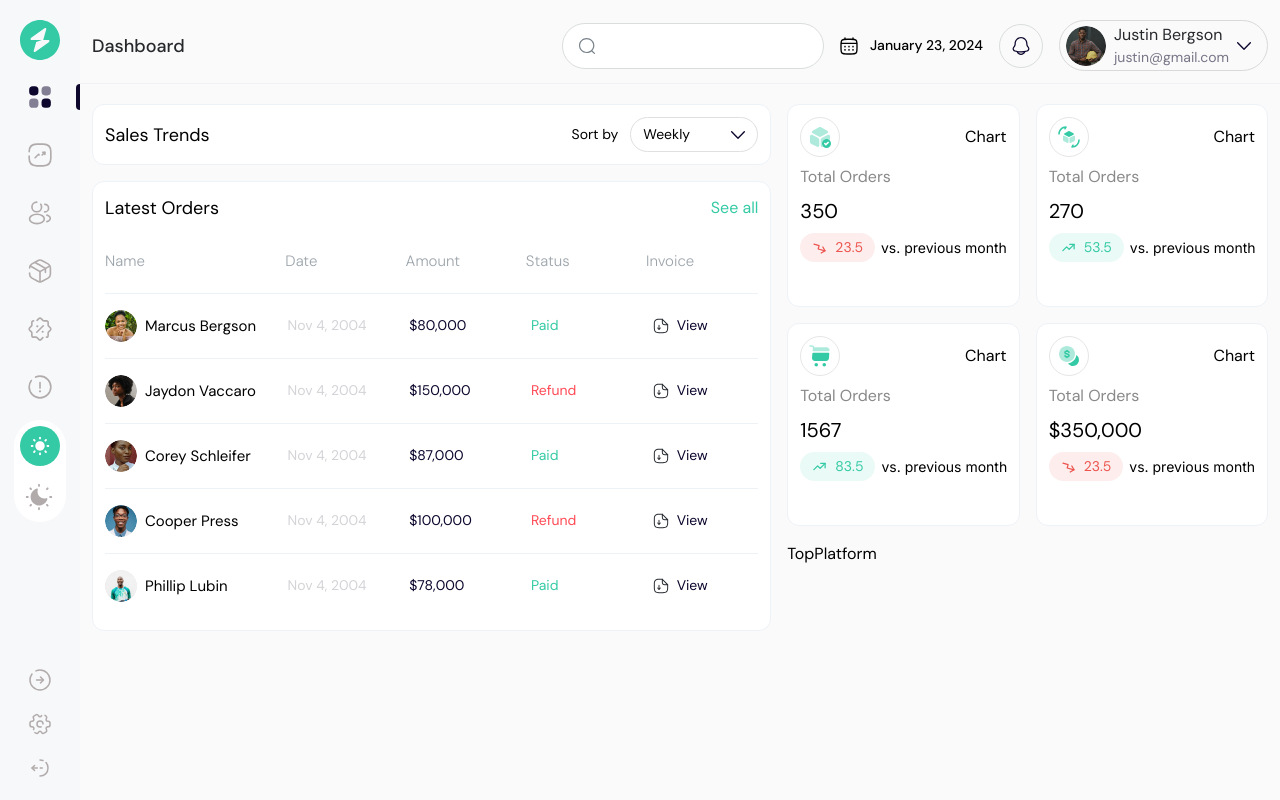
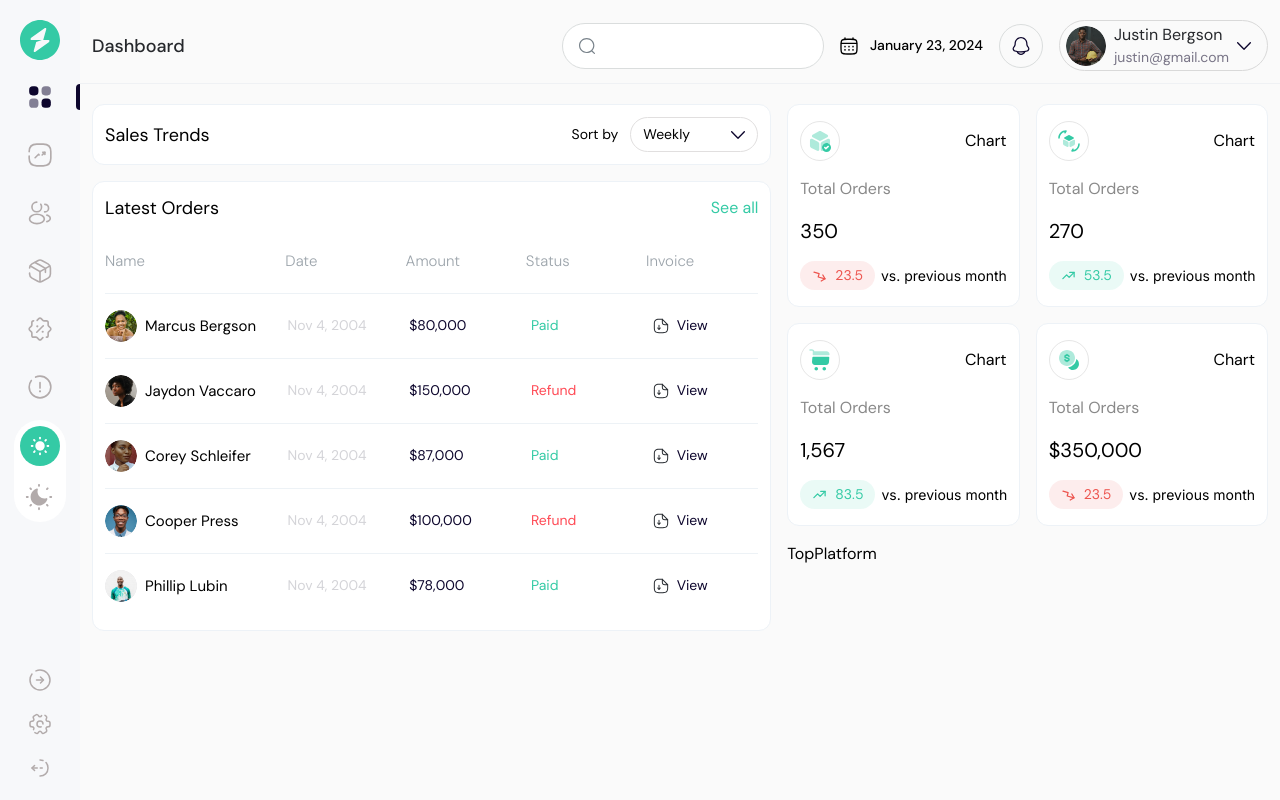
Before and after one commit to Josh-Savvy/geegpay, a Next.js app: page / in a window 1280 px wide. Built offline with nearby package versions, Linux system fonts and the light colour scheme.

Commit message:
chore: updated README

```diff
--- a/app/layout.tsx
+++ b/app/layout.tsx
@@ -11,7 +11,7 @@ export const metadata: Metadata = {
 export default function RootLayout({ children }: { children: React.ReactNode }) {
 	return (
 		<html lang="en">
-			<body className="dark:bg-gray-900 duration-300">
+			<body className="dark:bg-gray-800 duration-300">
 				<LayoutContainer>{children}</LayoutContainer>
 			</body>
 		</html>
--- a/components/ui/atoms/cards/AnalyticsCard.tsx
+++ b/components/ui/atoms/cards/AnalyticsCard.tsx
@@ -15,7 +15,7 @@ const AnalyticsCards = ({ icon, name, percentage, value, is_money }: AnalyticsCa
 	const IconComp = icon && AnalyticsIcons[icon];
 	const percentageThreshold = percentage > 40;
 	return (
-		<div className="flex flex-col gap-2 w-full rounded-xl bg-white dark:bg-gray-600 dark:border-[#B2ABAB] dark:border-opacity-50 border border-[#EDF2F7] p-5 xl:p-3 duration-300">
+		<div className="flex flex-col justify-around gap-2 w-full rounded-xl bg-white dark:bg-gray-600 dark:border-[#B2ABAB] dark:border-opacity-50 border border-[#EDF2F7] md:p-3 p-5 lg:p-5 xl:p-3 duration-300">
 			<div className="flex justify-between items-center">
 				<div className="rounded-full border border-[#E6E6E6] dark:border-[#B2ABAB] dark:border-opacity-50 w-10 h-10 flex justify-center items-center">
 					<IconComp />
@@ -23,7 +23,9 @@ const AnalyticsCards = ({ icon, name, percentage, value, is_money }: AnalyticsCa
 				<div className="">Chart</div>
 			</div>
 			<h1 className="text-[#898989] capitalize dark:text-white duration-300">{name}</h1>
-			<p className="sm:text-xl text-lg dark:text-white">{is_money ? "$" + value.toLocaleString() : value}</p>
+			<p className="sm:text-xl text-lg dark:text-white">
+				{is_money ? "$" + value.toLocaleString() : value.toLocaleString()}
+			</p>
 			{/* Todo: implemented dynamic percentage system */}
 			<span className="flex items-center text-sm gap-1.5 w-full">
 				<span
--- a/components/ui/layout/navbar/index.tsx
+++ b/components/ui/layout/navbar/index.tsx
@@ -7,7 +7,7 @@ import Hamburger from "./Hamburger";
 
 const Navbar = () => {
 	return (
-		<nav className="duration-300 flex justify-between items-center p-3 pt-5 border-b border-opacity-50 border-[#E5EAEF] dark:border-[#555] sticky top-0 dark:bg-gray-900 bg-[#fafafa] z-40">
+		<nav className="duration-300 flex justify-between items-center p-3 pt-5 border-b border-opacity-50 border-[#E5EAEF] dark:border-[#555] sticky top-0 dark:bg-gray-800 bg-[#fafafa] z-40">
 			<div className="text-[#26282C] text-lg font-medium dark:text-white flex items-center gap-3">
 				<Hamburger />
 				<p className="cursor-pointer">Dashboard</p>
```
Also changed, not shown: 1 other file (tests, documents, lock files or other folders).
